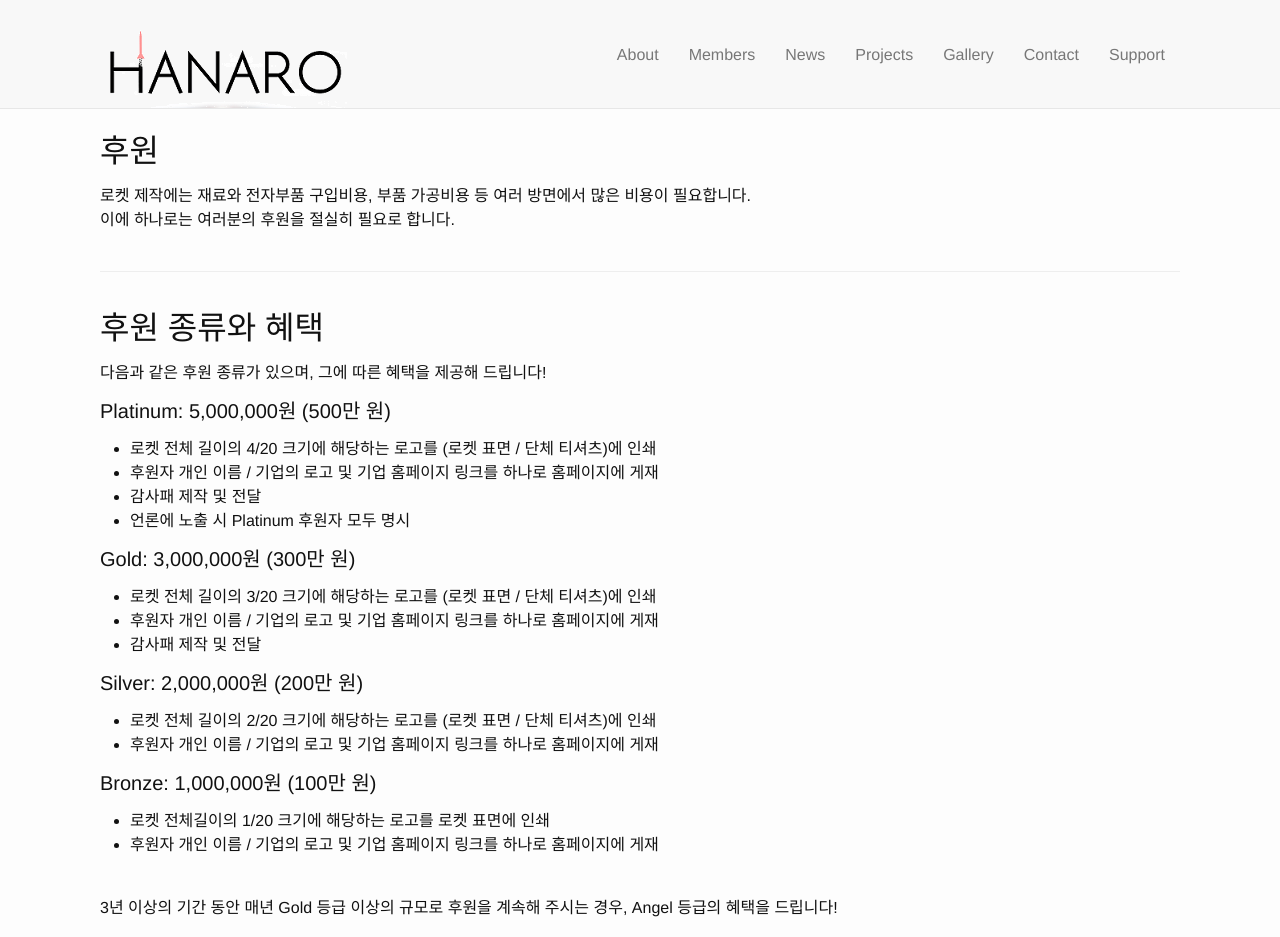
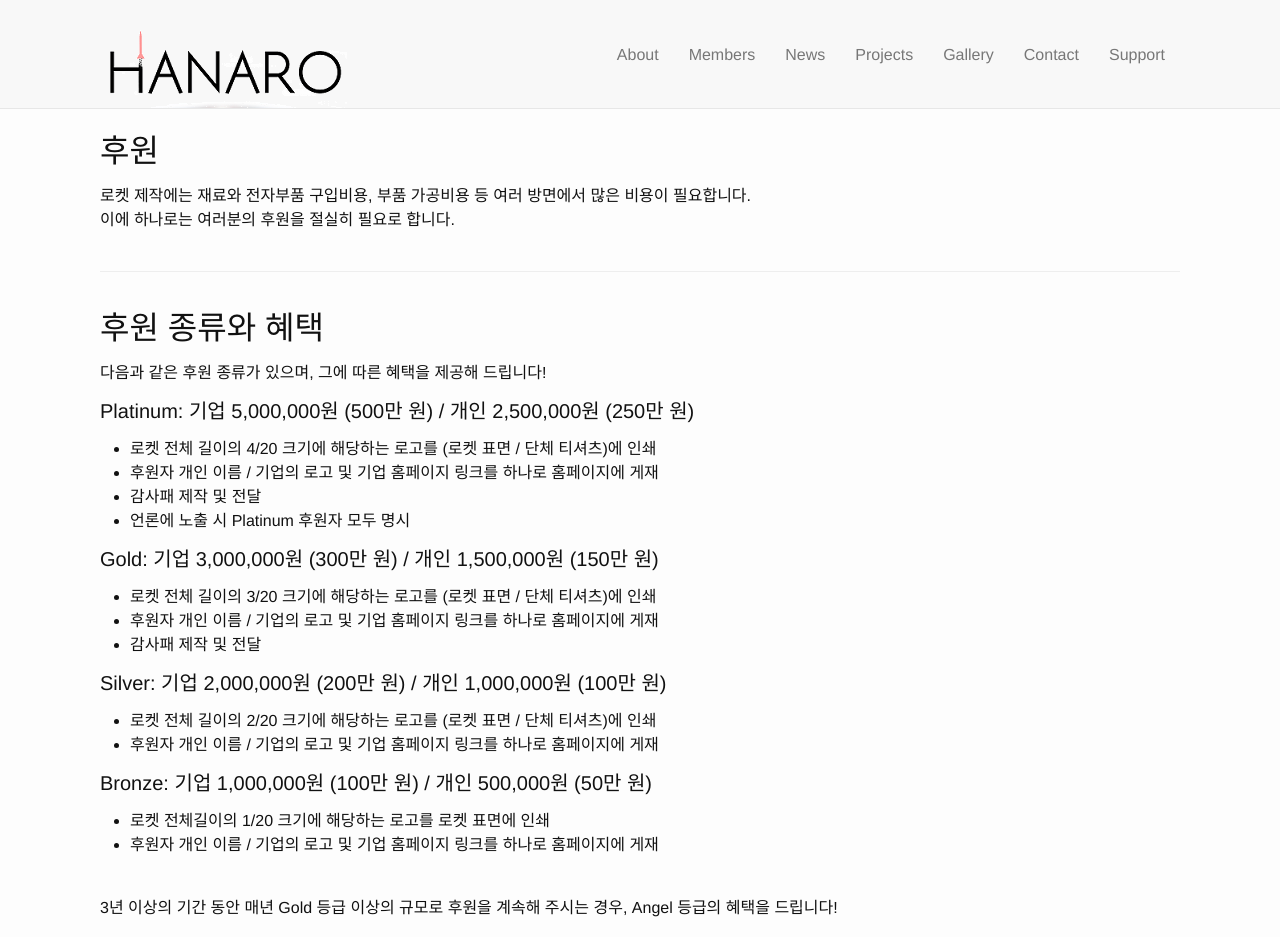
Before and after one commit to Hanaro2021/hanaro.github.io, a Jekyll site: the page built from _pages/7.support.md, in a window 1280 px wide. Shown: the top 937 px of the page. Built offline with Jekyll 4.4.1, drawn with Linux system fonts in a browser that asks for light colours; nearby versions of some CDN libraries.

Commit message:
Update 7.support.md

```diff
--- a/_pages/7.support.md
+++ b/_pages/7.support.md
@@ -14,21 +14,21 @@
 다음과 같은 후원 종류가 있으며, 그에 따른 혜택을 제공해 드립니다!<br/>
 
 
-<h4> <font style="background:E5E4E2;">Platinum: 5,000,000원 (500만 원)</font> </h4>
+<h4> <font style="background:E5E4E2;">Platinum: 기업 5,000,000원 (500만 원) / 개인 2,500,000원 (250만 원)</font> </h4>
 - 로켓 전체 길이의 4/20 크기에 해당하는 로고를 (로켓 표면 / 단체 티셔츠)에 인쇄<br/>
 - 후원자 개인 이름 / 기업의 로고 및 기업 홈페이지 링크를 하나로 홈페이지에 게재<br/>
 - 감사패 제작 및 전달<br/>
 - 언론에 노출 시 Platinum 후원자 모두 명시<br/>
 
-<h4> <font style="background:FDD017;"> Gold: 3,000,000원 (300만 원)</font></h4>
+<h4> <font style="background:FDD017;"> Gold: 기업 3,000,000원 (300만 원) / 개인 1,500,000원 (150만 원)</font></h4>
 - 로켓 전체 길이의 3/20 크기에 해당하는 로고를 (로켓 표면 / 단체 티셔츠)에 인쇄<br/>
 - 후원자 개인 이름 / 기업의 로고 및 기업 홈페이지 링크를 하나로 홈페이지에 게재<br/>
 - 감사패 제작 및 전달<br/>
 
-<h4> Silver: 2,000,000원 (200만 원)</h4>
+<h4> Silver: 기업 2,000,000원 (200만 원) / 개인 1,000,000원 (100만 원)</h4>
 - 로켓 전체 길이의 2/20 크기에 해당하는 로고를 (로켓 표면 / 단체 티셔츠)에 인쇄<br/>
 - 후원자 개인 이름 / 기업의 로고 및 기업 홈페이지 링크를 하나로 홈페이지에 게재<br/>
-<h4> Bronze: 1,000,000원 (100만 원)</h4>
+<h4> Bronze: 기업 1,000,000원 (100만 원) / 개인 500,000원 (50만 원)</h4>
 - 로켓 전체길이의 1/20 크기에 해당하는 로고를 로켓 표면에 인쇄<br/>
 - 후원자 개인 이름 / 기업의 로고 및 기업 홈페이지 링크를 하나로 홈페이지에 게재<br/><br/>
 
```
